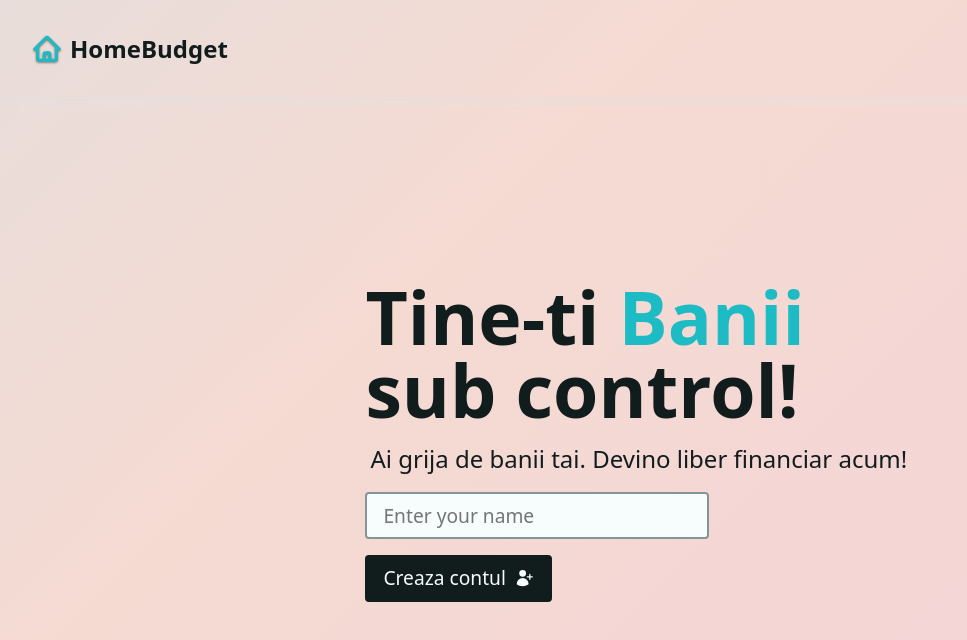
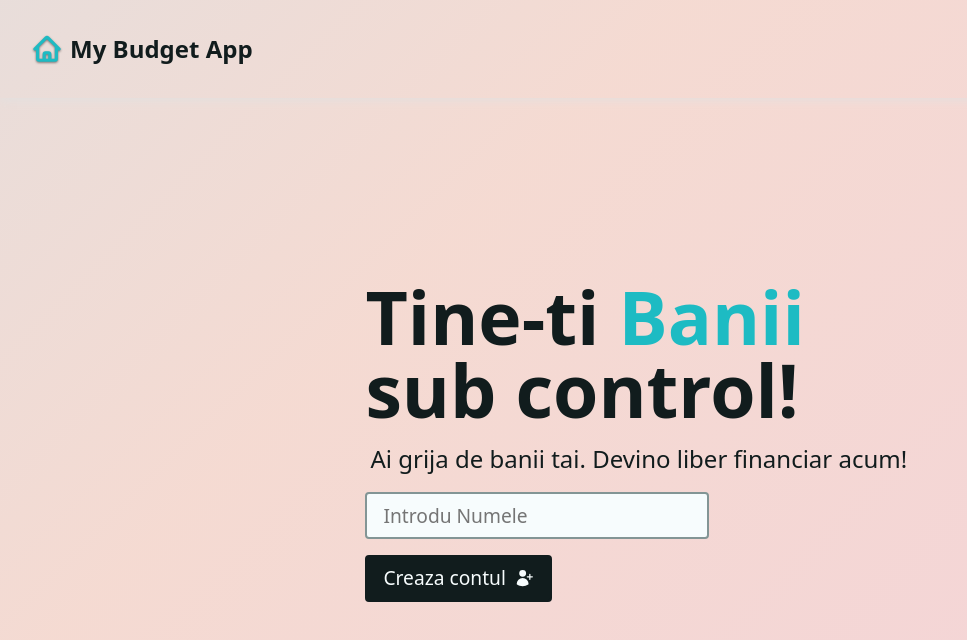
Before and after one commit to gitRaduZamfir/my-budget-app, a React (Create React App) app: page / in a window 1280 px wide. Shown: the top 640 px of the page, without its empty margins (0-967 px from the left). Built offline with nearby package versions, Linux system fonts and the light colour scheme.

Commit message:
chaged placeholders

```diff
--- a/src/components/Intro.jsx
+++ b/src/components/Intro.jsx
@@ -17,7 +17,7 @@ function Intro() {
             type="text"
             name="userName"
             required
-            placeholder="Enter your name"
+            placeholder="Introdu Numele"
             aria-label="Your name"
             autoComplete="given-name"
           />
--- a/src/components/Nav.jsx
+++ b/src/components/Nav.jsx
@@ -7,7 +7,7 @@ function Nav({ userName }) {
     <nav>
       <NavLink to="/" aria-label="Go to Home">
         <img src={logomark} alt="logomark-img" height={30} />
-        <span>HomeBudget</span>
+        <span>My Budget App</span>
       </NavLink>
       {userName && (
         <Form
```
